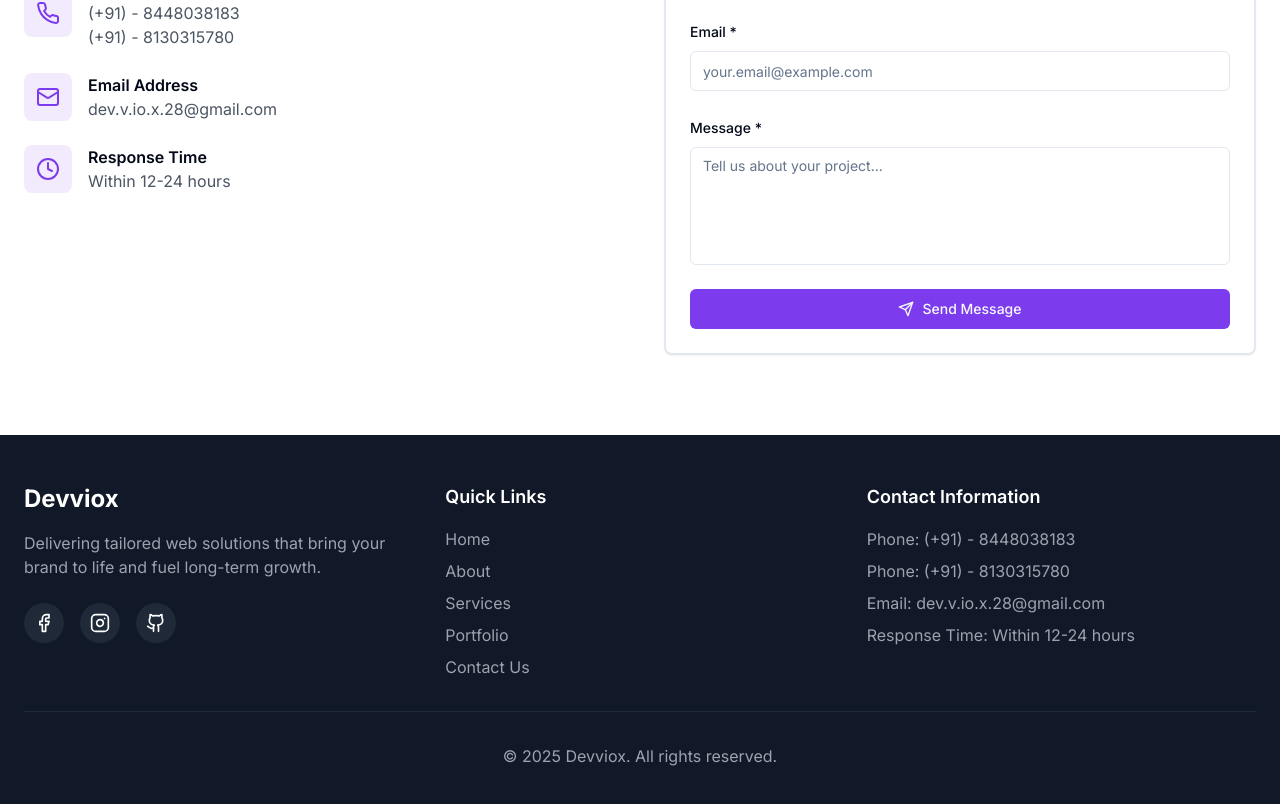
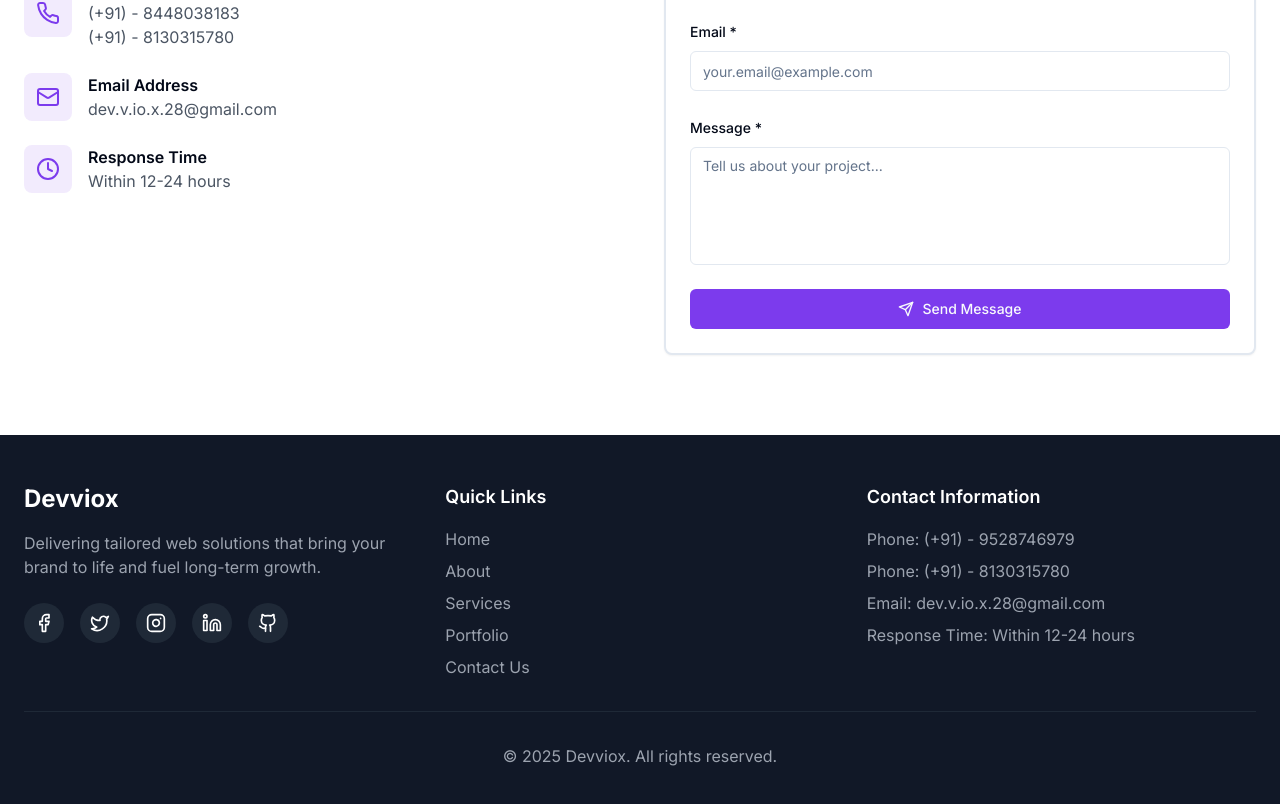
Before and after one commit to Ayush0x/devviox_website, a Next.js app: page / in a window 1280 px wide. Shown: the part 7263-8067 px from the top of the page. Built offline with nearby package versions, Linux system fonts and the light colour scheme.

Commit message:
Updated some links

```diff
--- a/components/footer.jsx
+++ b/components/footer.jsx
@@ -16,10 +16,10 @@
   ]
 
   const socialLinks = [
-    { name: "Facebook", icon: Facebook, href: "https://www.facebook.com/profile.php?id=61576860903801" },
-    // { name: "Twitter", icon: Twitter, href: "#" },
+    { name: "Facebook", icon: Facebook, href: "https://www.facebook.com/profile.php?id=61577102301044" },
+    { name: "Twitter", icon: Twitter, href: "#" },
     { name: "Instagram", icon: Instagram, href: "https://www.instagram.com/devviox/" },
-    // { name: "LinkedIn", icon: Linkedin, href: "#" },
+    { name: "LinkedIn", icon: Linkedin, href: "#" },
     { name: "GitHub", icon: Github, href: "https://github.com/Ayush0x" },
   ]
 
@@ -90,7 +90,7 @@
           >
             <h4 className="text-lg font-semibold mb-4">Contact Information</h4>
             <div className="space-y-2 text-gray-400">
-              <p className="hover:text-white transition-colors duration-300">Phone: (+91) - 8448038183</p>
+              <p className="hover:text-white transition-colors duration-300">Phone: (+91) - 9528746979</p>
               <p className="hover:text-white transition-colors duration-300">Phone: (+91) - 8130315780</p>
               <p className="hover:text-white transition-colors duration-300">Email: dev.v.io.x.28@gmail.com</p>
               <p className="hover:text-white transition-colors duration-300">Response Time: Within 12-24 hours</p>
```
